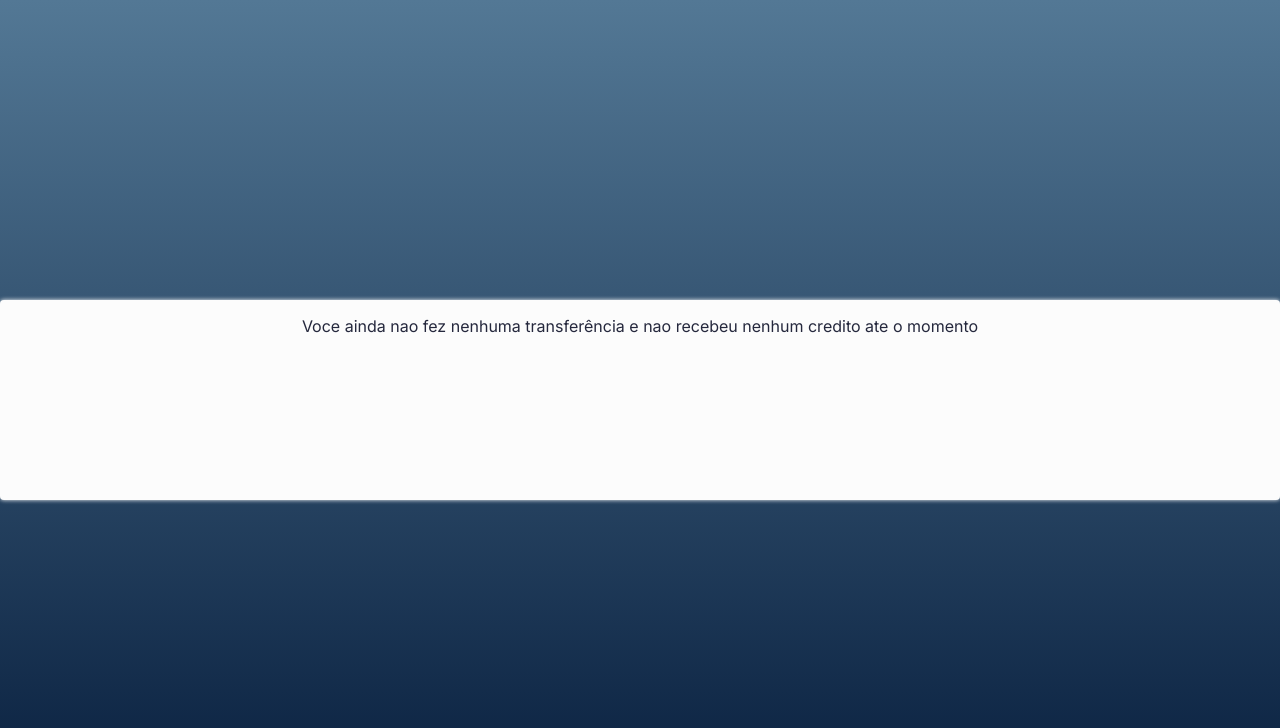
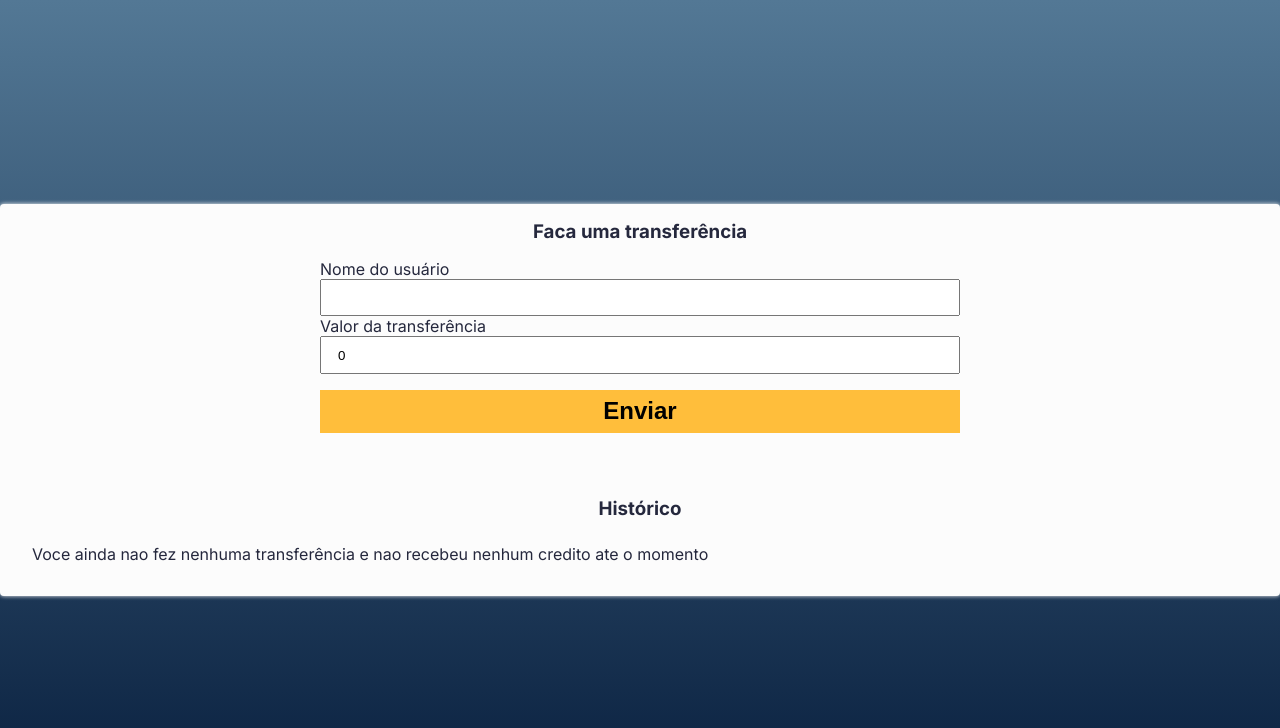
Before and after one commit to ogoiddev/ng.cash_case_api_transaction, a React (Vite) app in the folder frontend/: page /transactions in a window 1280 px wide. Shown: the top 728 px of the page. Built offline with nearby package versions, Linux system fonts and the light colour scheme.

Commit message:
feat: transfer function and style layout defined. Api ok task done

```diff
--- a/frontend/src/pages/Home.tsx
+++ b/frontend/src/pages/Home.tsx
@@ -57,7 +57,7 @@ export default function Home() {
           </div>
         </PerfilMenuCard>
         <BalanceCard>
-          <span className="balance">{`Saldo em conta: ${ showBalance ? `R$ ${userData.account.balance / 100}` : '******'}`}</span>
+          <span className="balance">{`Saldo em conta: ${ showBalance ? `R$ ${(userData.account.balance / 100).toFixed(2).toString().replace('.', ',')}` : '******'}`}</span>
           <span>{`Ultima transferência: ${showBalance ? userData.account.debitAccountHistory[-1] || '- - -' : '******'}`}</span>
           <span>{`Ultimo credito em conta: ${showBalance ? userData.account.creditAccountHistory[-1] || '- - -': '******'}`}</span>
         </BalanceCard>
--- a/frontend/src/pages/Transactions.tsx
+++ b/frontend/src/pages/Transactions.tsx
@@ -1,34 +1,105 @@
-import { useContext, useMemo } from "react";
+import { AxiosError } from "axios";
+import { useContext, useMemo, useState } from "react";
+import { useNavigate } from "react-router-dom";
+import { getTokenFromLocalStorage } from "../Context/LocalStorage";
 import { UserContext } from "../Context/UserContext";
+import { axiosTransfer, ITransferDTOReturns } from "../services/transferApi";
 import { TransactionContainer } from "./pageStyles/Transaction";
 
 export default function Transactions() {
   const { userData } = useContext(UserContext)
+  const [userName, setUserName] = useState<string>('')
+  const [amount, setAmount] = useState<number>(0)
   const userAccount = useMemo(() => userData.account, [userData]);
+  const navigate = useNavigate()
 
   const debitHistory = userAccount.debitAccountHistory;
   const creditHistory = userAccount.creditAccountHistory;
 
   const HistoryTransactions = [...debitHistory, ...creditHistory]
 
+  const handleToTransfer = async () => {
+    const token = getTokenFromLocalStorage('token');
+    if (!token) {
+      alert('Voce nao possui token de autorização. Faca um login')
+      navigate('/login/register')
+    }
+
+    const transferTry = await axiosTransfer({ userName, amount }, token)
+    if (transferTry instanceof AxiosError) {
+      setUserName('')
+      setAmount(0)
+      console.log(transferTry);
+
+      return alert(`'Algo de errado ocorreu. Tente novamente'${transferTry.message}`)
+    }
+
+
+
+      alert(`Transferência realizada com sucesso:
+        de: ${userData.user_name}
+        para: ${userName}
+        Valor:  ${transferTry.value / 100}
+        Data: ${transferTry.created_at}
+      `)
+
+    window.location.reload();
+  }
+
   return (
     <TransactionContainer>
+
+      <div className="form-transaction-ctn">
+        <form>
+          <h3>Faca uma transferência</h3>
+          <label htmlFor="credit"><span>Nome do usuário</span>
+            <input
+              onChange={(e) => setUserName(e.target.value)}
+              value={userName}
+              type="text"
+              minLength={3}
+              maxLength={20}
+              name="credit"
+            />
+          </label>
+          <label htmlFor="value"><span>Valor da transferência</span>
+            <input
+              onChange={(e) => setAmount(Number(e.target.value))}
+              value={amount}
+              type="number"
+              min={0}
+              max={7000000000} />
+          </label>
+          <button
+
+            type="button"
+            name="transfer"
+            onClick={handleToTransfer}
+          >
+            Enviar
+          </button>
+        </form>
+
+      </div>
+
+
       <div className="history">
+        <h3>Histórico</h3>
         {HistoryTransactions.some(obj => Object.keys(obj).length) ? HistoryTransactions.map((each, i) => {
           return (
             <div className="transaction-list" key={i}>
-              <hr/>
-                <div>
+
+
                   <span className="transfer-date">{`data: ${each.created_at}`}</span>
-                  <span className="amount">{`Valor: ${each.value}`}</span>
+                  <span className="amount">{`Valor: ${(each.value / 100).toFixed(2).toString().replace('.', ',')}`}</span>
                   <span
                     style={{color: `${(e: { target: { value: string; }; }) => e.target.value === 'debito' ? 'red' : 'green'}`}}
                     className="transfer-type"
                   >
                     {each.debited_account_id === userData.account_id ? 'debito' : 'credito'}
                   </span>
-                </div>
-              <hr/>
+
+
             </div>
           )
         }) : <p key="empty">Voce ainda nao fez nenhuma transferência e nao recebeu nenhum credito ate o momento</p>}
--- a/frontend/src/pages/pageStyles/Home.ts
+++ b/frontend/src/pages/pageStyles/Home.ts
@@ -48,17 +48,14 @@ export const HomeContentContainer = styled.div`
   @media ${devices.mobileS} {
     width: 100%;
   }
-  @media ${devices.mobileL} {
+  @media ${devices.mobileM} {
     width: 96%;
   }
-  @media ${devices.tablet} {
+  @media ${devices.mobileL} {
     width: 84%;
   }
   @media ${devices.laptop} {
-    width: 52%;
-  }
-  @media ${devices.desktop} {
-    width: 40%;
+    width: 72%;
   }
 
 `
@@ -130,6 +127,7 @@ export const BalanceCard = styled.div`
   min-height: fit-content;
 
   padding: 16px;
+  font-weight: 600;
 
   border-radius: 4px;
   box-shadow: 0 0 4px ${ props => props.theme.COLORS.CONTRAST };
--- a/frontend/src/pages/pageStyles/Transaction.ts
+++ b/frontend/src/pages/pageStyles/Transaction.ts
@@ -4,29 +4,97 @@ export const TransactionContainer = styled.div`
   display: flex;
   flex-direction: column;
   align-items: center;
-  height: 200px;
+
   min-height: fit-content;
   width: 100%;
+
   background: ${props => props.theme.COLORS.CONTRAST};
   border-radius: 4px;
+
   box-shadow: 0 0 4px ${props => props.theme.COLORS.CONTRAST};
 
+  .form-transaction-ctn {
+    width: 100%;
+    height: 245px;
+
+    h3 {
+      color: ${props => props.theme.COLORS.PRIMARY};
+      margin: 16px;
+    }
+
+    form {
+      display: flex;
+      flex-direction: column;
+      justify-content: space-evenly;
+      align-items: center;
+      height: 100%;
+
+      label {
+        display: flex;
+        flex-direction: column;
+
+
+        color: ${props => props.theme.COLORS.PRIMARY};
+        width: 50%;
+        min-width: 100px;
+        flex: 2;
+
+
+        input {
+          flex: 1;
+          padding: 4px 16px;
+        }
+      }
+      button {
+        width: 50%;
+        min-width: 100px;
+        flex: 1.5;
+        margin: 16px;
+        border: none;
+        background: ${props => props.theme.COLORS.ACCENT};
+        font-size: x-large;
+        font-weight: 600;
+
+        :hover {
+          filter: brightness(1.1)
+        }
+      }
+    }
+  }
+
   .history {
-
     display: flex;
     flex-direction: column;
     justify-content: space-evenly;
     gap: 8px;
 
     height: fit-content;
-    padding: 16px;
+    width: 100%;
+    padding: 32px;
+
+    h3 {
+      text-align: center;
+      margin: 16px;
+    }
 
     color: ${props => props.theme.COLORS.PRIMARY};
 
-  .transaction-list {
-    display: flex;
-    flex-direction: column;
-    margin: 8px 0;
-    gap: 4px;
+    .transaction-list {
+      display: flex;
+      flex-direction: column;
+      margin: 8px 0;
+      gap: 4px;
+
+      border-bottom: 1px solid;
+      border-top: 1px solid;
+      border-radius: 4px;
+
+      padding: 32px;
+      font-weight: 600;
+
+
+      background: ${props => props.theme.COLORS.PRIMARY}20;
+      color: ${props => props.theme.COLORS.PRIMARY};
+    }
   }
-}`;
+`;
--- a/frontend/src/services/endpoints.ts
+++ b/frontend/src/services/endpoints.ts
@@ -5,3 +5,4 @@ export const NEW_USER_ACCOUNT_URL = `${URL_LOCAL}users/register`
 export const LOGIN_URL = `${URL_LOCAL}login`
 export const LOGIN_VALIDATE_URL = `${URL_LOCAL}login/validate`
 export const GET_USER_BY_ID_URL = `${URL_LOCAL}users`
+export const TRANSACTION_URL = `${URL_LOCAL}transfer`
--- /dev/null
+++ b/frontend/src/services/transferApi.ts
@@ -0,0 +1,24 @@
+import axios, { AxiosError } from "axios";
+import { TRANSACTION_URL } from "./endpoints";
+
+
+export interface ITransferDTO {
+  userName: string;
+  amount: number;
+}
+
+export interface ITransferDTOReturns {
+  debited_account_id: string,
+  credited_account_id: string,
+  value: number,
+  id: string,
+  created_at: string
+}
+
+
+export const axiosTransfer = async (transferDTO: ITransferDTO, token: string): Promise<ITransferDTOReturns | AxiosError> => {
+  return axios.patch(TRANSACTION_URL, transferDTO, { headers: { Authorization: token } })
+  .then(response => response.data)
+  .catch((AxiosError) => AxiosError)
+
+}
```
